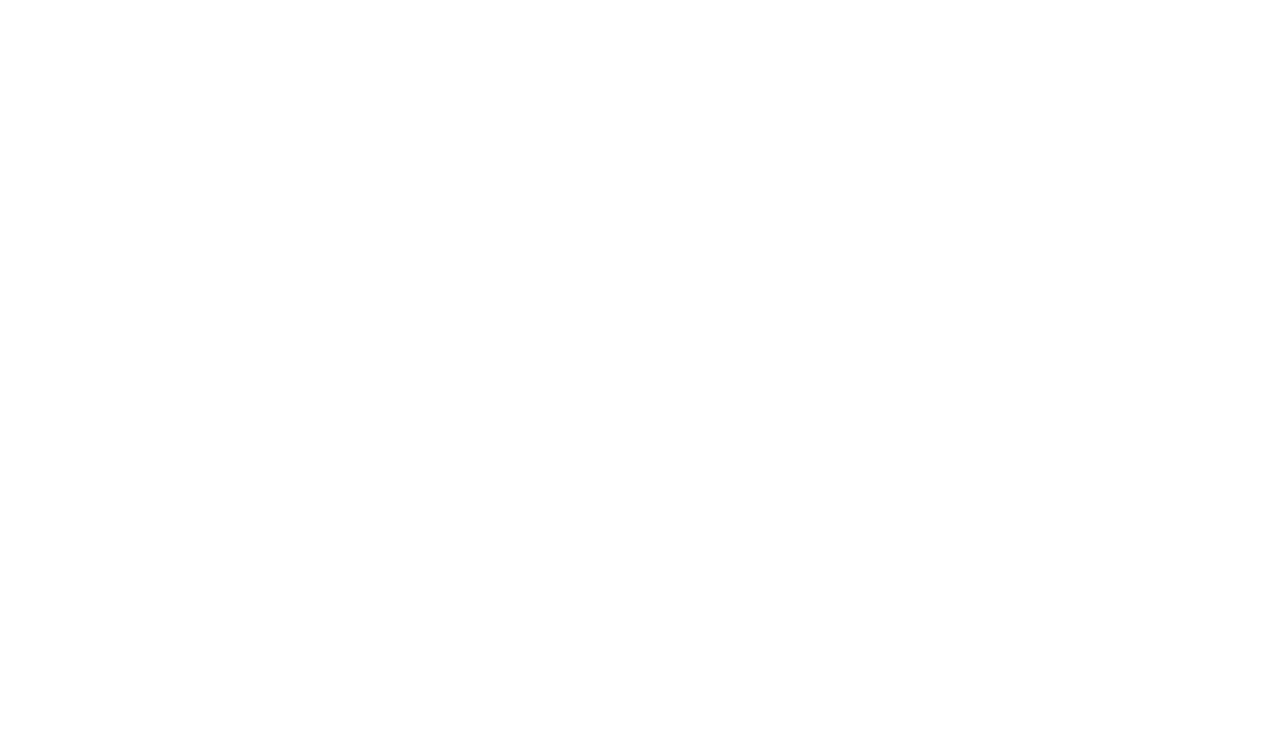
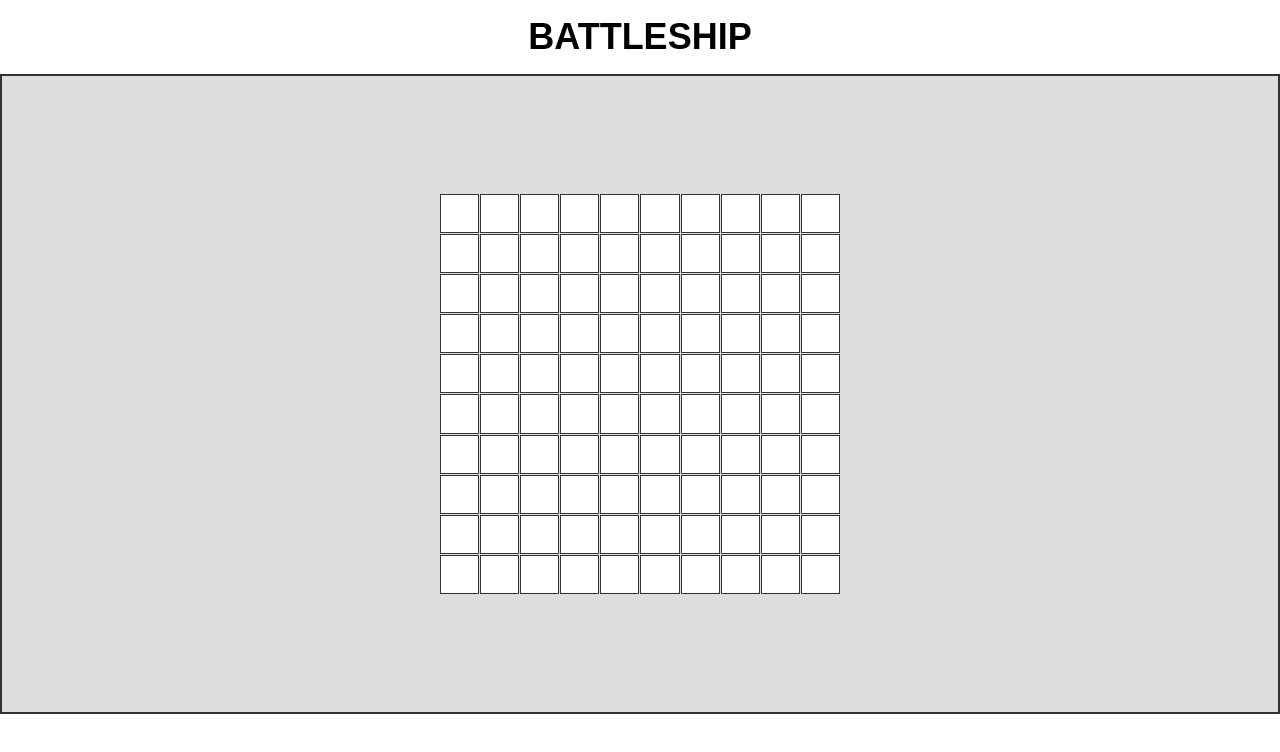
Before and after one commit to jonescu/battleship, a plain HTML site: page index.html in a window 1280 px wide. Drawn offline with Linux system fonts and the light colour scheme.

Commit message:
basic gameboard setup

```diff
--- a/app.js
+++ b/app.js
@@ -0,0 +1,10 @@
+const grid = document.querySelector('.grid');
+
+for (let i = 0; i < 100; i++) {
+  const cell = document.createElement('div');
+  grid.appendChild(cell);
+}
+
+grid.addEventListener('click', (e) => {
+  // handle user interactions here
+});
--- a/index.html
+++ b/index.html
@@ -8,5 +8,10 @@
     <link rel="stylesheet" href="style.css" />
     <script src="app.js" defer></script>
   </head>
-  <body></body>
+  <body>
+    <h1>Battleship</h1>
+    <div class="board">
+      <div class="grid"></div>
+    </div>
+  </body>
 </html>
--- a/style.css
+++ b/style.css
@@ -0,0 +1,38 @@
+*, *::before, *::after {
+  margin: 0;
+  padding: 0;
+  box-sizing: border-box;
+}
+
+@import url('https://fonts.googleapis.com/css2?family=Oswald&display=swap');
+
+h1 {
+  font-family: 'Oswald', sans-serif;
+  text-transform: uppercase;
+  text-align: center;
+  font-size: 36px;
+  margin: 1rem;
+}
+
+.board {
+  display: flex;
+  justify-content: center;
+  align-items: center;
+  height: 80vh;
+  background-color: #ddd;
+  border: 2px solid #333;
+}
+
+.grid {
+  display: grid;
+  grid-template-columns: repeat(10, 1fr);
+  grid-template-rows: repeat(10, 1fr);
+  grid-gap: 1px;
+  width: 400px;
+  height: 400px;
+}
+
+.grid div {
+  background-color: #fff;
+  border: 1px solid #333;
+}
```
